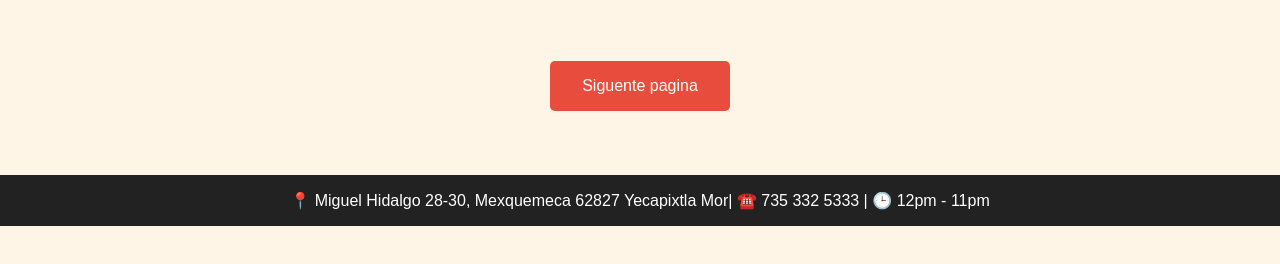
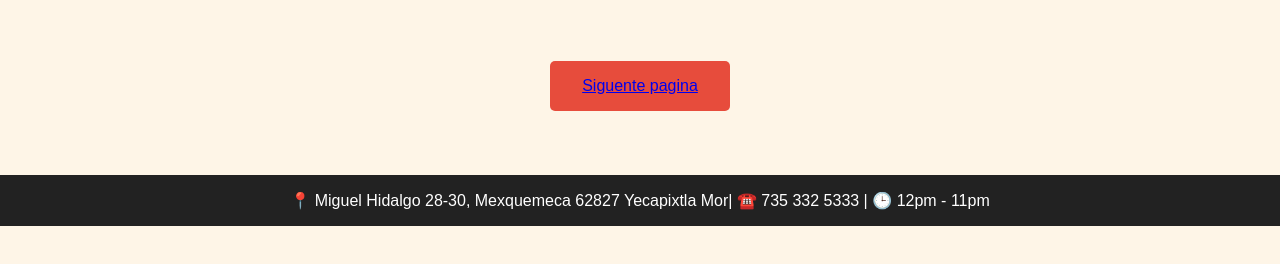
Before and after one commit to morals07/morals07d, a plain HTML site: page index.html in a window 1280 px wide. Shown: the part 410-674 px from the top of the page. Drawn offline with Linux system fonts and the light colour scheme.

Commit message:
Update index.html

```diff
--- a/index.html
+++ b/index.html
@@ -91,7 +91,7 @@
     </div>
     <div class="container">
         <div class="promo-textt">
-            <button>Siguente pagina   </button>
+            <button>  <a href="des.html">Siguente pagina</a> </button>
 
         </div>
     </div>
```
